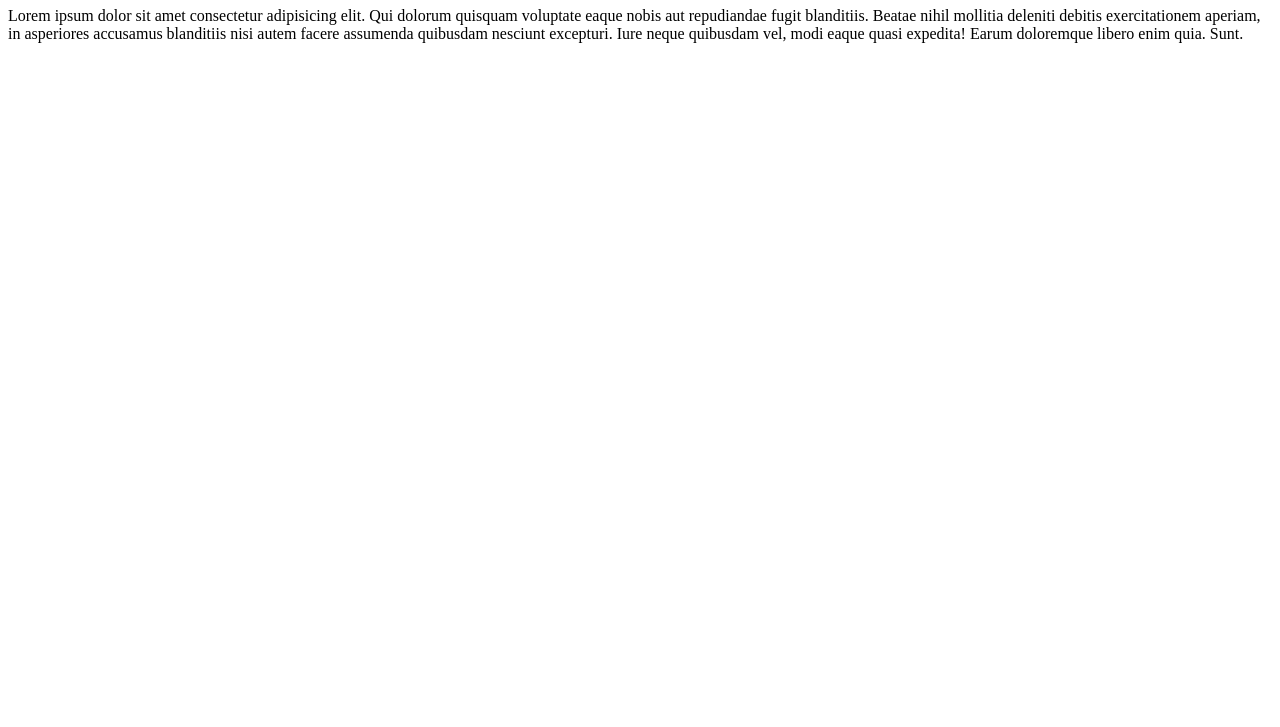
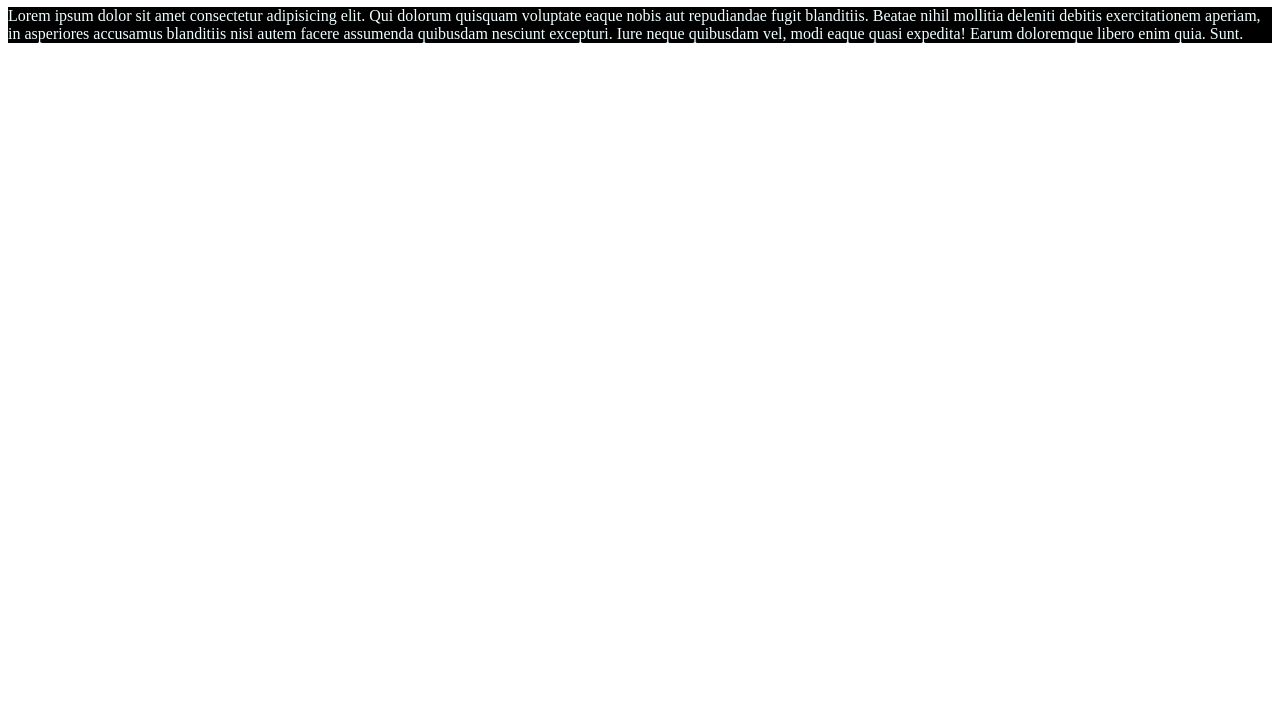
Before and after one commit to auladhimel/new_start2, a plain HTML site: page index.html in a window 1280 px wide. Shown: the part 73-800 px from the top of the page. Drawn offline with Linux system fonts and the light colour scheme.

Commit message:
another changed commit

```diff
--- a/index.html
+++ b/index.html
@@ -5,6 +5,7 @@
     <meta http-equiv="X-UA-Compatible" content="IE=edge">
     <meta name="viewport" content="width=device-width, initial-scale=1.0">
     <title>New start 2</title>
+    <link rel="stylesheet" href="style.css">
 </head>
 <body>
     <h1>New start 2</h1>
--- /dev/null
+++ b/style.css
@@ -0,0 +1,4 @@
+p{
+    color: azure;
+    background-color: black;
+}
```
